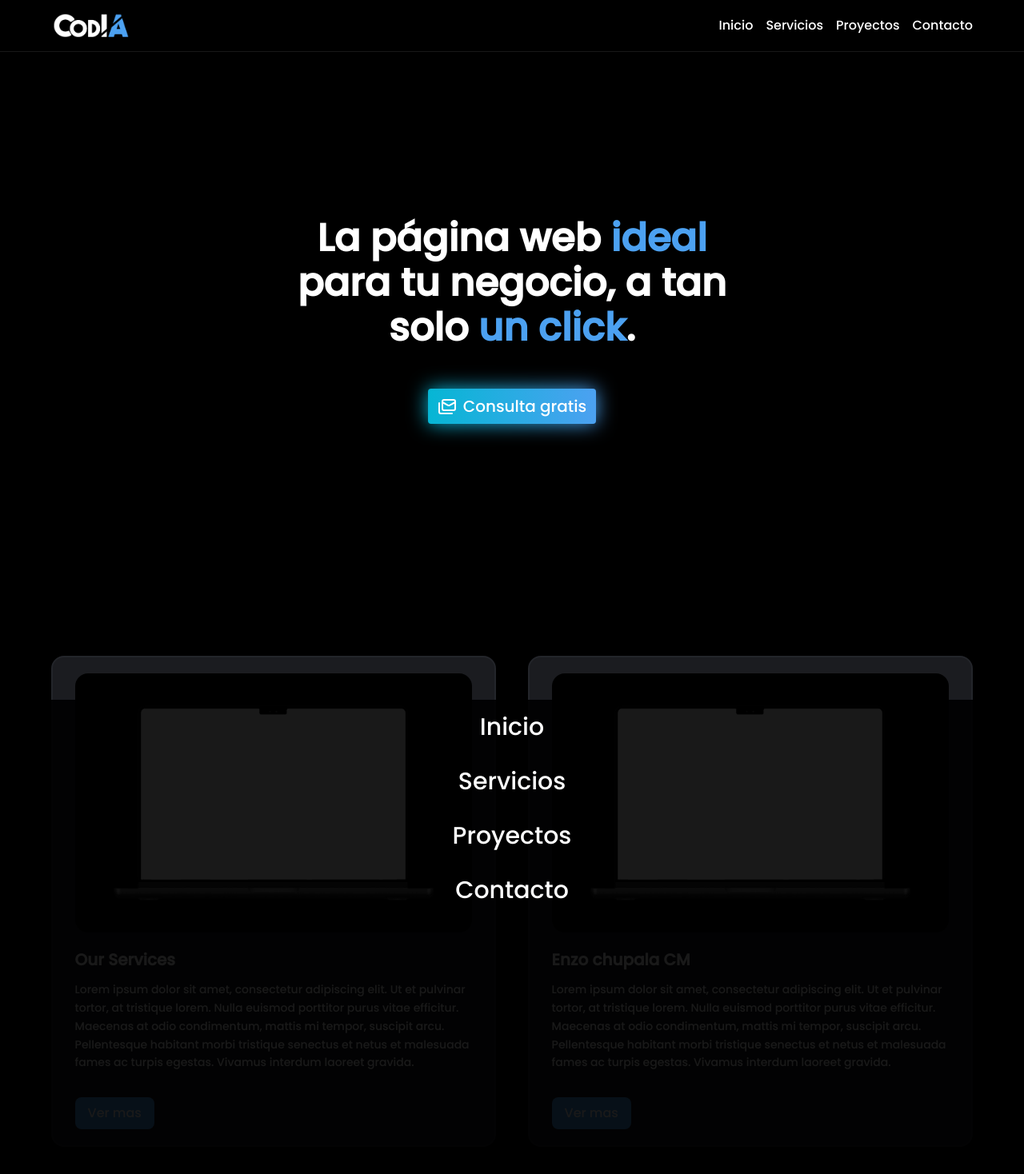
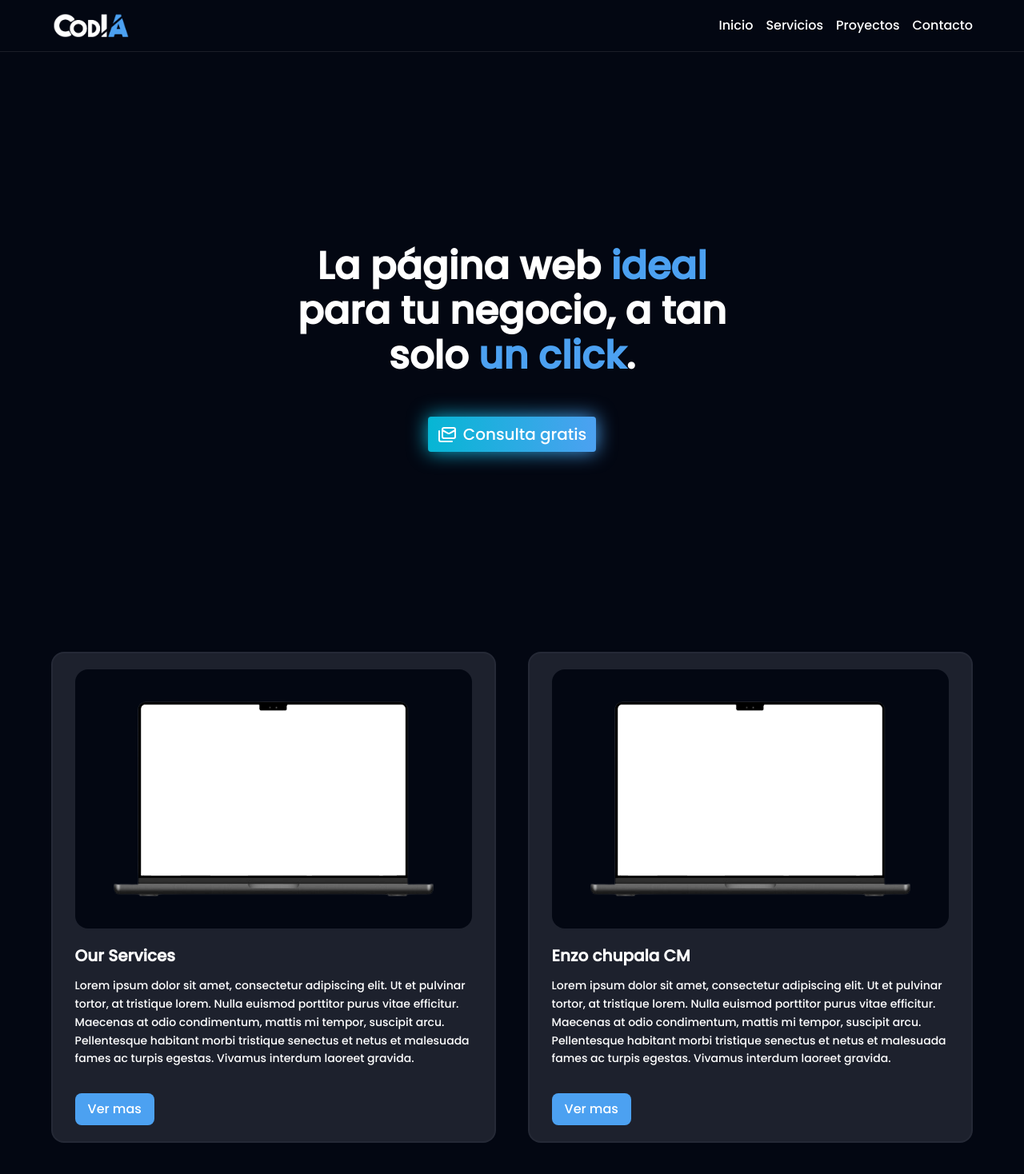
Before and after one commit to giannidona/codia, a Next.js app: page / in a window 1280 px wide. Shown: the top 1468 px of the page at 80% size. Built offline with nearby package versions, Linux system fonts and the light colour scheme.

Commit message:
Navbar arreglado, CardProyect, color fondo

```diff
--- a/src/app/layout.tsx
+++ b/src/app/layout.tsx
@@ -20,7 +20,7 @@ export default function RootLayout({
 }>) {
   return (
     <html className="scroll-smooth " lang="es">
-      <body className={`bg-black ${inter.className}`}>
+      <body className={`bg-gray-950 ${inter.className}`}>
         <Navbar />
         {children}
       </body>
--- a/src/components/CardProyect.tsx
+++ b/src/components/CardProyect.tsx
@@ -10,7 +10,7 @@ type CardProyectProps = {
 export const CardProyect = ({title, description, image}: CardProyectProps) => {
     return (
         <div className="w-full border-2 border-gray-500/10 bg-gray-500/25 rounded-2xl  flex flex-col py-5 justify-center items-center max-w-[600px]">
-            <div className="w-[90%] bg-black rounded-2xl h-[90%] flex justify-center pt-10 pb-10 px-2">
+            <div className="w-[90%] bg-gray-950 rounded-2xl h-[90%] flex justify-center pt-10 pb-10 px-2">
                 <Image width={400} height={400} src={image} alt="macbook" />
             </div>
             <div className="text-left w-[90%]">
--- a/src/components/Hero.tsx
+++ b/src/components/Hero.tsx
@@ -4,7 +4,7 @@ import Link from "next/link";
 export const Hero = () => {
   return (
 
-    <section className="mx-auto flex h-screen w-[90%] flex-col items-center justify-center text-center lg:w-[70%] xl:w-[45%] animate-fadeIn transition-all">
+    <section className="mx-auto flex h-[90vh] w-[90%] flex-col items-center justify-center text-center lg:w-[70%] xl:w-[45%] animate-fadeIn transition-all">
 
       <h1 className="text-5xl font-bold leading-[3.5rem] text-white">
         La página web <span className="text-eLightBlue">ideal</span> para tu
--- a/src/components/Navbar.tsx
+++ b/src/components/Navbar.tsx
@@ -1,6 +1,6 @@
 "use client";
 
-import { useState } from "react";
+import { useState, useEffect } from "react";
 import { AlignJustify, X } from "lucide-react";
 import Image from "next/image";
 import { Squash as Hamburger } from "hamburger-react";
@@ -15,9 +15,22 @@ const links = [
 export const Navbar = () => {
   const [Open, setOpen] = useState(false);
 
+  useEffect(() => {
+    if (Open) {
+      document.body.classList.add("overflow-hidden");
+    } else {
+      document.body.classList.remove("overflow-hidden");
+    }
+
+    return () => {
+      document.body.classList.remove("overflow-hidden");
+    };
+  }, [Open]);
+
   return (
-    <nav className="absolute z-50 flex h-[75px] w-full flex-col bg-black/90 backdrop-blur-sm">
-      <div className="mx-auto flex w-[90%] items-center justify-between py-3">
+    <nav className="sticky top-0 z-40 flex h-[75px] w-full flex-col backdrop-blur-sm bg-gray-950">
+      <div className="w-full py-3 z-50 bg-gray-950">
+        <div className="w-[90%] mx-auto flex items-center justify-between ">
           <div>
             <Image src="/logo.svg" alt="codia logo" width={100} height={50} />
           </div>
@@ -36,12 +49,13 @@ export const Navbar = () => {
             </ul>
           </div>
         </div>
+      </div>
+
       <div
-        className={`fixed inset-0 top-[75px] z-50 min-h-screen bg-black/90 p-4 text-right text-3xl transform ${
-          Open ? "translate-y-0" : "translate-y-full"
+        className={`fixed inset-0 top-[75px] z-40 min-h-screen bg-gradient-to-b from-black/90 to-black/60 p-4 text-right text-3xl transform ${Open ? "translate-y-0" : "-translate-y-[110%]"
           } transition-transform duration-300 ease-in-out`}
       >
-        <ul className="flex h-auto w-full flex-col space-y-8 text-center">
+        <ul className="flex h-auto w-full pt-5 flex-col space-y-8 text-center">
           {links.map((link) => (
             <li key={link.slug}>
               <a
@@ -55,7 +69,7 @@ export const Navbar = () => {
           ))}
         </ul>
       </div>
-      <hr className="w-full border-l-stone-800 opacity-10" />
+      <hr className="w-full border-l-gray-900 opacity-10 z-50" />
     </nav>
   );
 };
```
Lines whose indentation alone changed are shown as unchanged.
